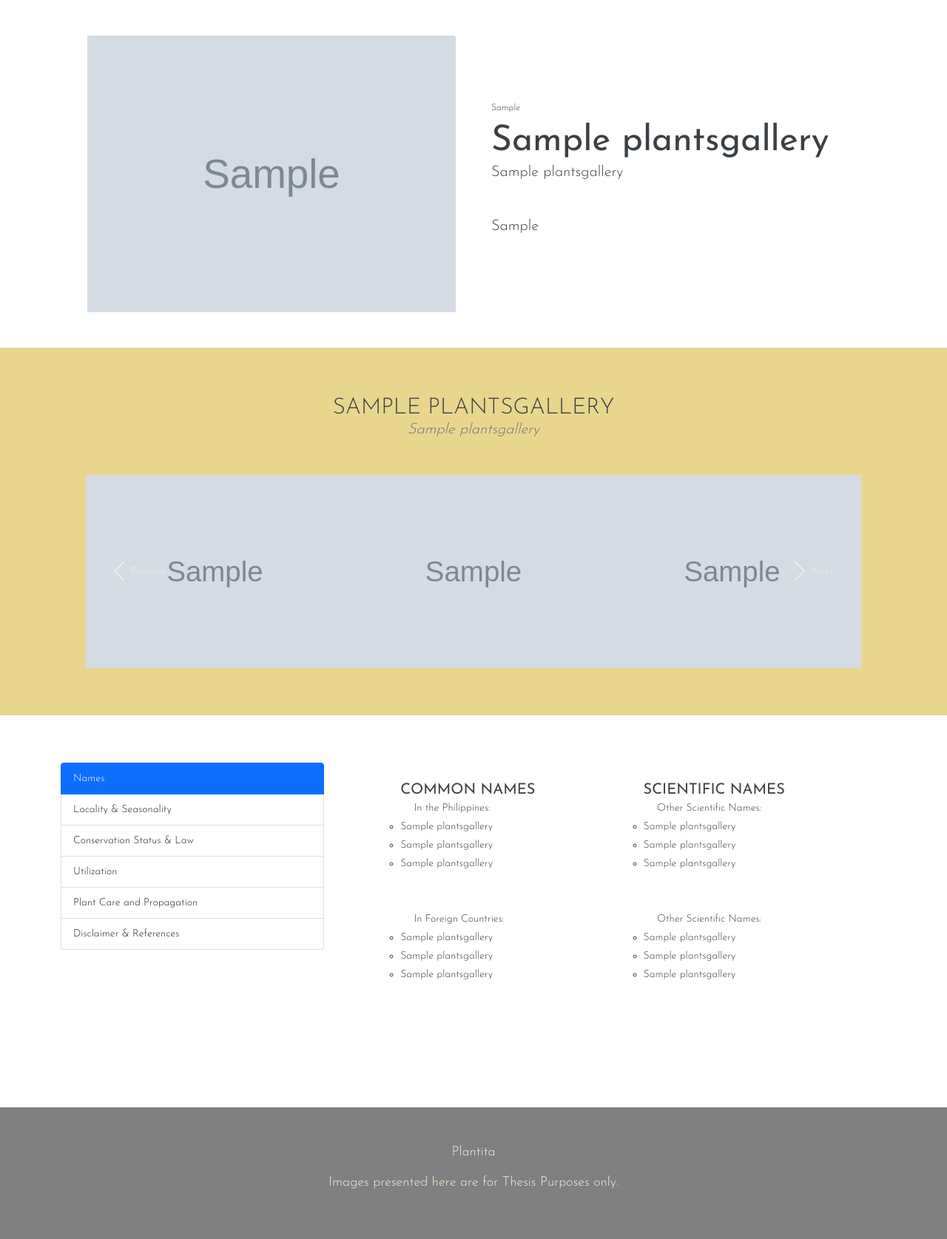
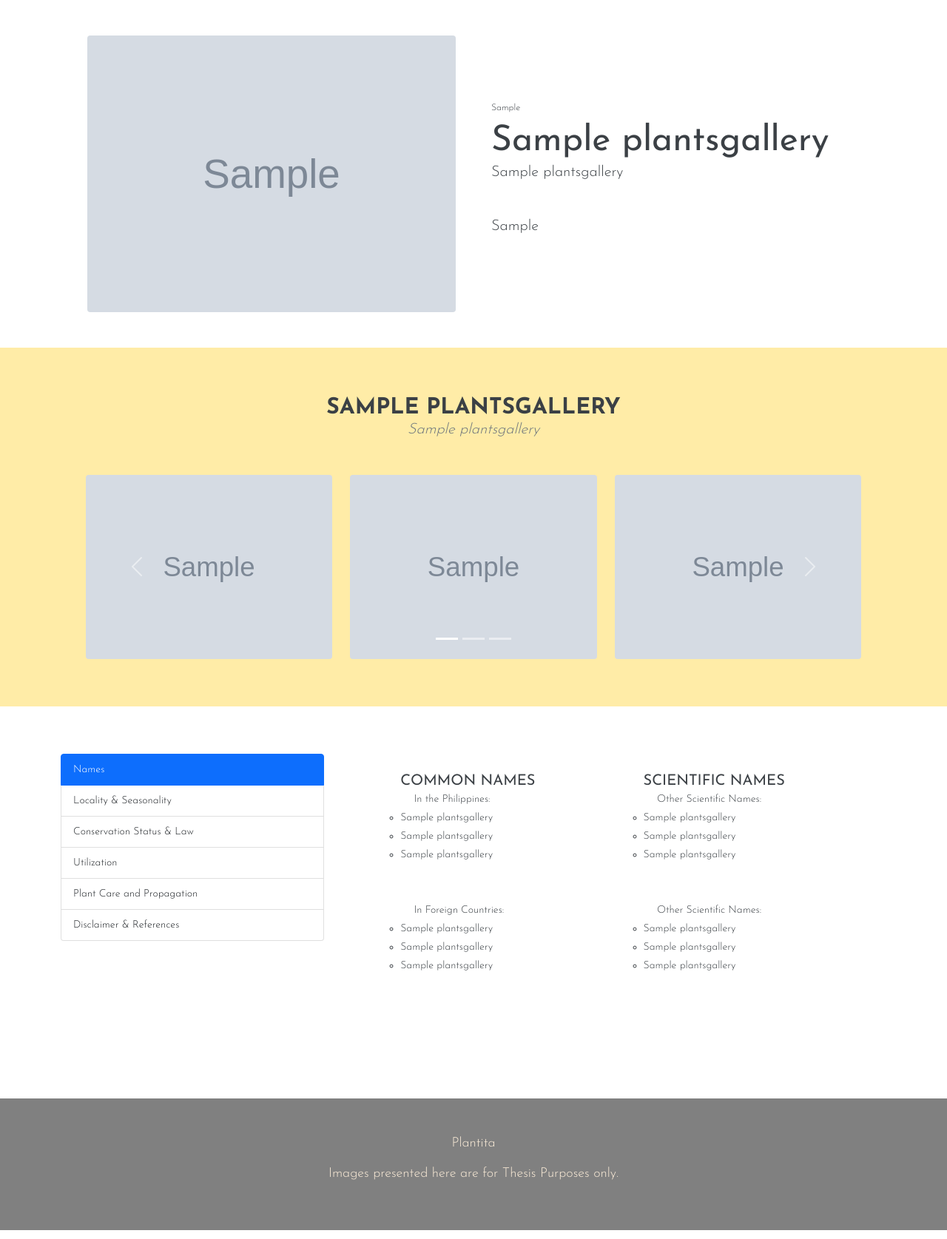
Before and after one commit to christianaguila/deep_learning_web_app, a Django app: a page that uses home/templates/home/plant_details.html in a window 1280 px wide. Shown: the part 110-1785 px from the top of the page at 74% size. Run offline with Django 3.2, Linux system fonts and the light colour scheme; tables that the repository leaves empty hold one stand-in row (values such as "Sample post"); grey boxes marked "Sample" are stand-in pictures; some libraries are stand-ins or nearby versions; some web fonts are replaced.

Commit message:
SQL added & images more info

```diff
--- a/home/templates/home/plant_details.html
+++ b/home/templates/home/plant_details.html
@@ -11,7 +11,7 @@
                         <div class="row gx-4 gx-lg-5 align-items-center">
                             <div class="col-md-6">
 
-                                <img class="card-img-top mb-5 mb-md-0" src="{{ pg.plant_image.url }}" alt="..." />
+                                <img class="rounded card-img-top mb-5 mb-md-0" src="{{ pg.plant_image.url }}" alt="..." />
 
                             </div>
                             <div class="col-md-6">
@@ -30,55 +30,60 @@
             </section>
 
             <!-- Information Section -->
-            <section style="background-color: rgba(210, 169, 17, 0.478);" style="padding-top: 5%; padding-bottom: 5%;">
+            <section style="background-color: rgba(255, 215, 72, 0.478);" style="padding-top: 5%; padding-bottom: 5%;">
                             <!-- Carousel -->
                             <!-- Top content -->
                                 <div class="container-sm" style="padding-top: 5%; padding-bottom: 5%;">
                                     <div class="row justify-content-center" style="margin: 0 2%;">
                                         <div class="text-center">
 
-                                            <h2 class="section-heading text-uppercase">{{ pg.title }}</h2>
+                                            <h2 class="section-heading text-uppercase fw-bold">{{ pg.title }}</h2>
                                             <h3 class="section-subheading text-muted fs-5 mb-5"><i>{{ pg.scientific_name }}</i></h3>
 
                                         </div>
-                                        <div id="carouselExampleIndicators" class="carousel slide" data-ride="carousel">
-                                            <ol class="carousel-indicators">
-                                            <li data-target="#carouselExampleIndicators" data-slide-to="0" class="active"></li>
-                                            <li data-target="#carouselExampleIndicators" data-slide-to="1"></li>
-                                            </ol>
+
+                                        <div id="carouselExampleIndicators" class="carousel slide" data-bs-ride="carousel">
+                                            <div class="carousel-indicators">
+                                              <button type="button" data-bs-target="#carouselExampleIndicators" data-bs-slide-to="0" class="active" aria-current="true" aria-label="Slide 1"></button>
+                                              <button type="button" data-bs-target="#carouselExampleIndicators" data-bs-slide-to="1" aria-label="Slide 2"></button>
+                                              <button type="button" data-bs-target="#carouselExampleIndicators" data-bs-slide-to="2" aria-label="Slide 3"></button>
+                                            </div>
+
                                             <div class="carousel-inner">
-                                            <!-- Slider 1 -->
+                                                <!-- Slider 1 -->
                                                 <div class="carousel-item active">
                                                     <div class="row">
-                                                        <div class="gallery-item" style="margin-left: auto; margin-right: auto; display: flex; align-items: center; justify-content: center;">
-                                                            <div class="col-sm-4"><img src="{{ pg.gallery_slider_1_image1.url }}" class="d-block w-100" alt="..."></div>
-                                                            <div class="col-sm-4"><img src="{{ pg.gallery_slider_1_image2.url }}" class="d-block w-100" alt="..."></div>
-                                                            <div class="col-sm-4"><img src="{{ pg.gallery_slider_1_image3.url }}" class="d-block w-100" alt="..."></div>
-                                                        </div>
+                                                        <div class="col-sm-4"><img src="{{ pg.gallery_slider_1_image1.url }}" class="rounded d-block w-100" alt="..."></div>
+                                                        <div class="col-sm-4"><img src="{{ pg.gallery_slider_1_image2.url }}" class="rounded d-block w-100" alt="..."></div>
+                                                        <div class="col-sm-4"><img src="{{ pg.gallery_slider_1_image3.url }}" class="rounded d-block w-100" alt="..."></div>
                                                     </div>
                                                 </div>
-                                            <!-- End Slider 1 -->
-                                            <!-- Slider 2 -->
+
+                                                <!-- Slider 2 -->
                                                 <div class="carousel-item">
                                                     <div class="row">
-                                                        <div class="gallery-item" style="margin-left: auto; margin-right: auto; display: flex; align-items: center; justify-content: center;">
-                                                            <div class="col-sm-4"><img src="{{ pg.gallery_slider_2_image1.url }}" class="d-block w-100" alt="..."></div>
-                                                            <div class="col-sm-4"><img src="{{ pg.gallery_slider_2_image2.url }}" class="d-block w-100" alt="..."></div>
-                                                            <div class="col-sm-4"><img src="{{ pg.gallery_slider_2_image3.url }}" class="d-block w-100" alt="..."></div>
-                                                        </div>
+                                                        <div class="col-sm-4"><img src="{{ pg.gallery_slider_2_image1.url }}" class="rounded d-block w-100" alt="..."></div>
+                                                        <div class="col-sm-4"><img src="{{ pg.gallery_slider_2_image2.url }}" class="rounded d-block w-100" alt="..."></div>
+                                                        <div class="col-sm-4"><img src="{{ pg.gallery_slider_2_image3.url }}" class="rounded d-block w-100" alt="..."></div>
                                                     </div>
                                                 </div>
-                                            <!-- End Slider 2 -->
+
+
+
                                             </div>
-                                            <a class="carousel-control-prev" href="#carouselExampleIndicators" role="button" data-slide="prev">
-                                            <span class="carousel-control-prev-icon" aria-hidden="true"></span>
-                                            <span class="sr-only">Previous</span>
-                                            </a>
-                                            <a class="carousel-control-next" href="#carouselExampleIndicators" role="button" data-slide="next">
-                                            <span class="carousel-control-next-icon" aria-hidden="true"></span>
-                                            <span class="sr-only">Next</span>
-                                            </a>
-                                        </div>
+                                            <button class="carousel-control-prev" type="button" data-bs-target="#carouselExampleIndicators" data-bs-slide="prev">
+                                              <span class="carousel-control-prev-icon" aria-hidden="true"></span>
+                                              <span class="visually-hidden">Previous</span>
+                                            </button>
+                                            <button class="carousel-control-next" type="button" data-bs-target="#carouselExampleIndicators" data-bs-slide="next">
+                                              <span class="carousel-control-next-icon" aria-hidden="true"></span>
+                                              <span class="visually-hidden">Next</span>
+                                            </button>
+                                          </div>
+
+
+
+
                                     </div>
                                 </div>
             </section>
--- a/requirements.txt
+++ b/requirements.txt
@@ -2,6 +2,7 @@ Django==4.0.3
 django-storages[azure]
 django-crispy-forms==1.14.0
 imageio==2.16.1
+mysqlclient==2.1.0
 Pillow==9.0.1
 whitenoise==6.0.0
 tensorflow-cpu==2.8.0
```
Also changed, not shown: plantita_site/settings.py (+13 -2 lines), users/templates/users/phmap.html (+0 -48 lines), uploads/gallery_image/Bagawak1.png (added), uploads/gallery_image/Bignay2.png (added), uploads/gallery_image/Bignay3.png (added), uploads/gallery_image/Bignay4.png (added), uploads/gallery_image/Bignay5.png (added), uploads/gallery_image/Bignay6.png (added).
